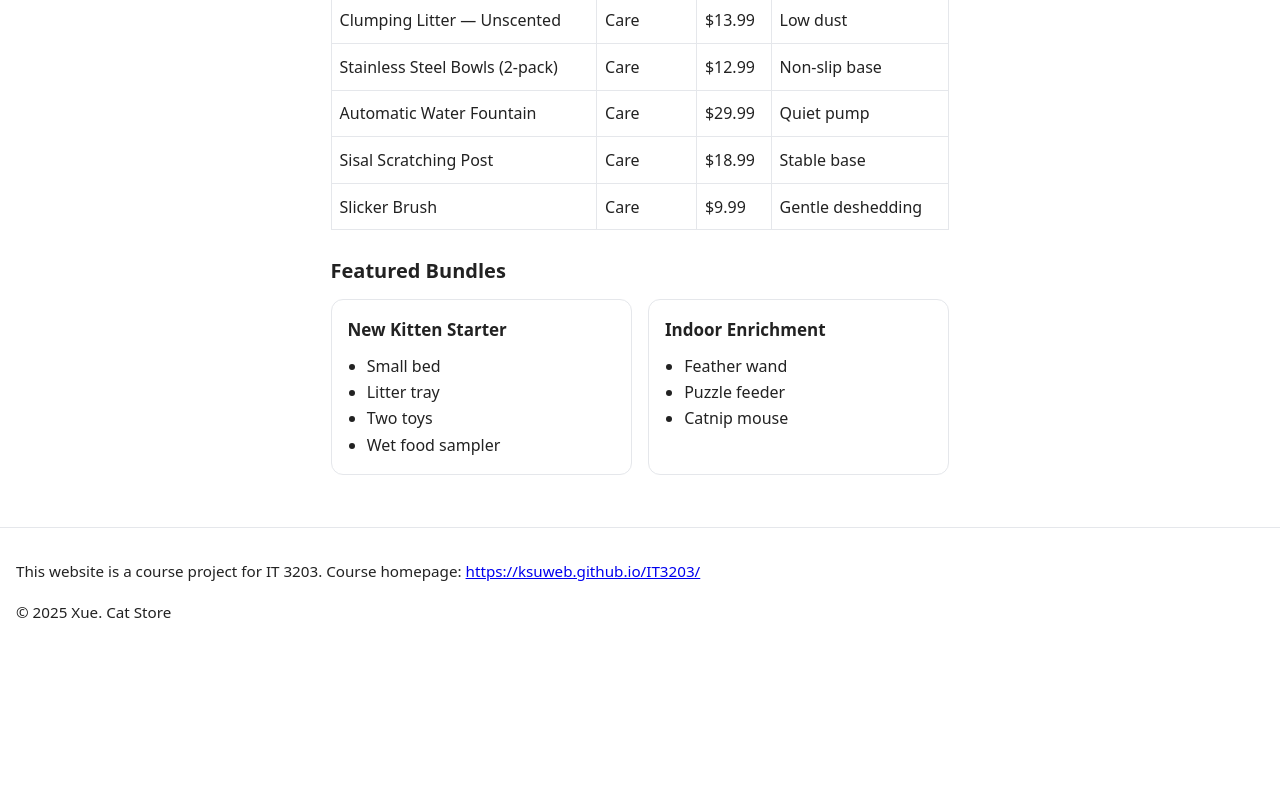
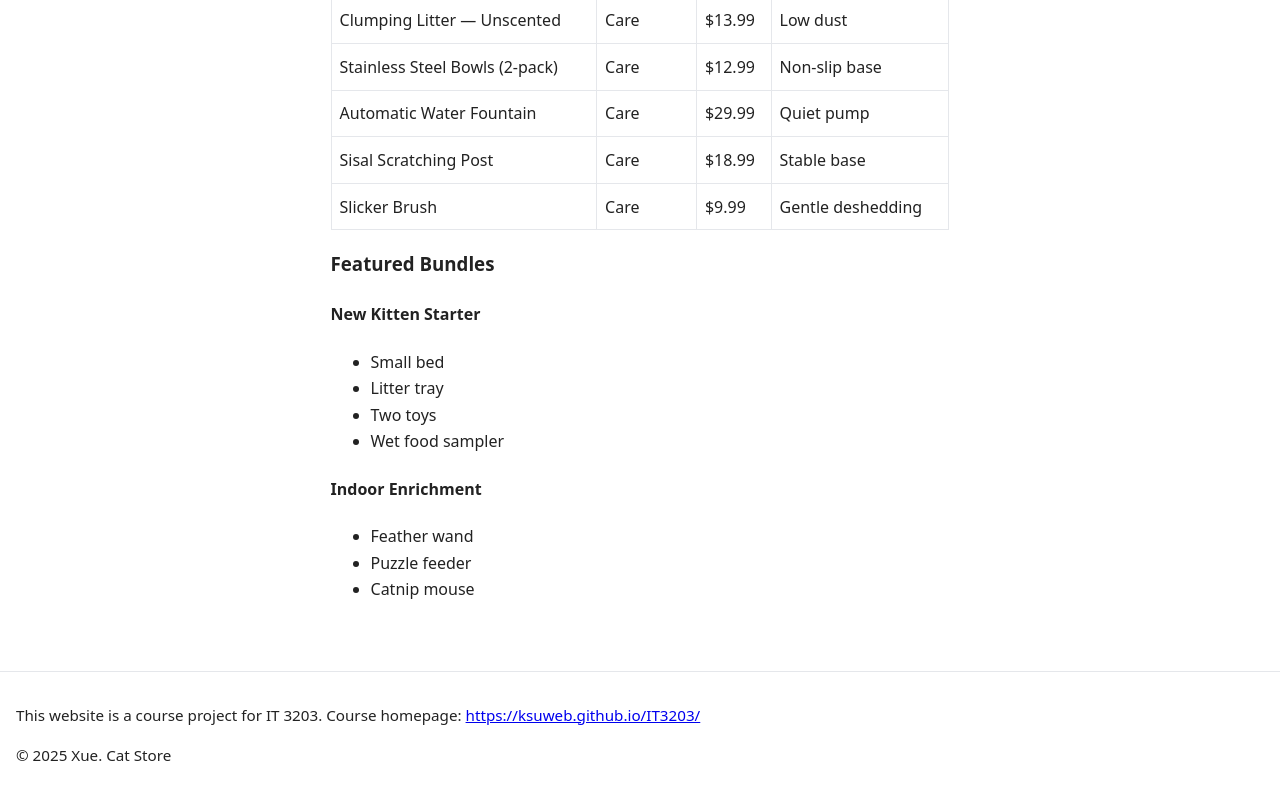
Before and after one commit to jiayihuanggu-max/cat-store-site, a plain HTML site: page products.html in a window 1280 px wide. Shown: the part 661-1460 px from the top of the page. Before the commit the page ends 1317 px from the top, so only its background shows below. Drawn offline with Linux system fonts and the light colour scheme.

Commit message:
Add files via upload

```diff
--- a/styles.css
+++ b/styles.css
@@ -60,23 +60,3 @@ img{ max-width:100%; height:auto; display:block; border:1px solid var(--border);
 
 /* ID selector example */
 #top{ scroll-behavior:smooth; }
-
-/* Keep the Price column on a single line */
-.table td:nth-child(3){ white-space:nowrap; }
-
-/* Featured Bundles - two-column cards */
-.bundles{ margin-top:24px; }
-.bundles h3{ margin:0 0 12px; font-size:1.25rem; }
-.bundle-grid{
-  display:grid;
-  grid-template-columns: repeat(auto-fit, minmax(260px, 1fr));
-  gap:16px;
-}
-.bundle-card{
-  border:1px solid var(--border);
-  border-radius:12px;
-  padding:16px;
-  background:var(--bg);
-}
-.bundle-card h4{ margin:0 0 8px; font-size:1.0625rem; }
-.bundle-card ul{ margin:0; padding-left:1.2rem; }
```
